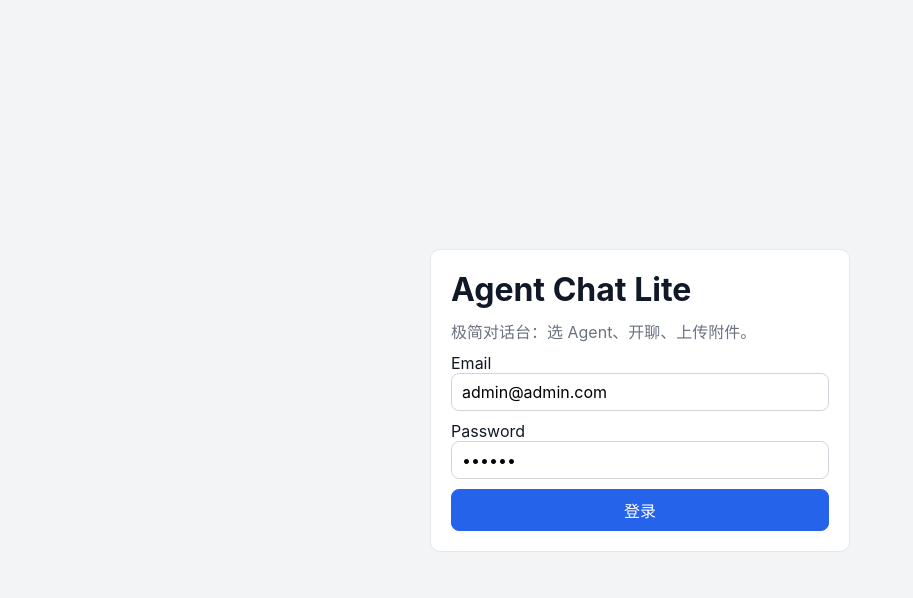
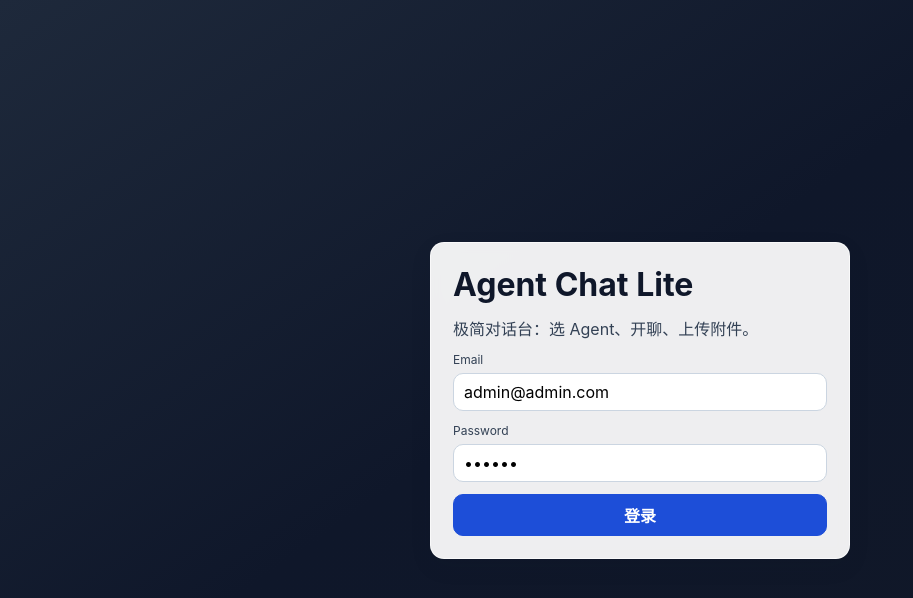
Before and after one commit to liuqinggh/SkillStack, a React (Vite) app in the folder demo-frontend/agent-chat-lite/: page / in a window 1280 px wide. Shown: the top 598 px of the page, without its empty margins (0-913 px from the left). Built offline with nearby package versions, Linux system fonts and the light colour scheme.

Commit message:
chore: auto commit after Claude edit

```diff
--- a/demo-frontend/agent-chat-lite/src/styles.css
+++ b/demo-frontend/agent-chat-lite/src/styles.css
@@ -1,7 +1,7 @@
 :root {
   font-family: Inter, system-ui, -apple-system, Segoe UI, Roboto, sans-serif;
-  color: #111827;
-  background: #f3f4f6;
+  color: #0f172a;
+  background: radial-gradient(circle at 20% 10%, #dbeafe 0, #eff6ff 35%, #f8fafc 100%);
 }
 
 * {
@@ -12,12 +12,16 @@ body {
   margin: 0;
 }
 
+.auth-page {
+  background: linear-gradient(145deg, #1e293b, #0f172a 45%, #111827);
+}
+
 .page {
   display: grid;
   grid-template-columns: 320px 1fr;
-  gap: 12px;
+  gap: 14px;
   height: 100vh;
-  padding: 12px;
+  padding: 14px;
 }
 
 .page.centered {
@@ -27,9 +31,14 @@ body {
 }
 
 .card {
-  background: #fff;
-  border: 1px solid #e5e7eb;
-  border-radius: 10px;
+  background: #ffffff;
+  border: 1px solid #dbe3ef;
+  border-radius: 14px;
+  box-shadow: 0 8px 22px rgba(15, 23, 42, 0.08);
+}
+
+.glass {
+  backdrop-filter: blur(6px);
 }
 
 .sidebar {
@@ -50,10 +59,16 @@ body {
 }
 
 .chat-header {
-  padding: 12px;
+  padding: 14px;
   display: flex;
   justify-content: space-between;
   align-items: center;
+}
+
+.subtle {
+  margin: 4px 0 0;
+  color: #64748b;
+  font-size: 12px;
 }
 
 .messages {
@@ -64,6 +79,19 @@ body {
   gap: 10px;
 }
 
+.msg {
+  display: flex;
+  flex-direction: column;
+}
+
+.msg.user {
+  align-items: flex-end;
+}
+
+.msg.assistant {
+  align-items: flex-start;
+}
+
 .msg .role {
   font-size: 12px;
   color: #6b7280;
@@ -72,53 +100,76 @@ body {
 
 .bubble {
   padding: 10px 12px;
-  border-radius: 10px;
+  border-radius: 14px;
   max-width: min(80ch, 100%);
   white-space: pre-wrap;
   word-break: break-word;
+  line-height: 1.45;
+  border: 1px solid transparent;
 }
 
 .msg.user .bubble {
-  background: #dbeafe;
+  background: linear-gradient(135deg, #2563eb, #1d4ed8);
+  color: #ffffff;
+  border-color: #1d4ed8;
 }
 
 .msg.assistant .bubble {
-  background: #eef2ff;
+  background: #f8fafc;
+  border-color: #e2e8f0;
 }
 
 .composer {
-  padding: 10px;
-  display: flex;
+  padding: 12px;
+  display: grid;
   gap: 8px;
 }
 
 input,
+textarea,
 select,
 button {
   font: inherit;
 }
 
 input,
+textarea,
 select {
   width: 100%;
-  border: 1px solid #d1d5db;
-  border-radius: 8px;
+  border: 1px solid #cbd5e1;
+  border-radius: 10px;
   padding: 8px 10px;
+  background: #ffffff;
+}
+
+textarea {
+  resize: vertical;
+  min-height: 74px;
 }
 
 button {
-  border: 1px solid #2563eb;
-  background: #2563eb;
+  border: 1px solid #1d4ed8;
+  background: #1d4ed8;
   color: #fff;
-  border-radius: 8px;
+  border-radius: 10px;
   padding: 8px 12px;
   cursor: pointer;
+  transition: transform 120ms ease, box-shadow 120ms ease;
+}
+
+button:hover:not(:disabled) {
+  transform: translateY(-1px);
+  box-shadow: 0 4px 12px rgba(37, 99, 235, 0.25);
 }
 
 button.secondary {
-  border-color: #d1d5db;
+  border-color: #cbd5e1;
   background: #fff;
-  color: #111827;
+  color: #0f172a;
+}
+
+.primary {
+  font-weight: 600;
 }
 
 button:disabled {
@@ -146,21 +197,23 @@ button:disabled {
 .list li button {
   width: 100%;
   text-align: left;
-  border: 1px solid #d1d5db;
+  border: 1px solid #d8e0ec;
   background: #fff;
-  color: #111827;
+  color: #0f172a;
 }
 
 .list li button.active {
-  border-color: #2563eb;
+  border-color: #1d4ed8;
   background: #eff6ff;
 }
 
 .login {
   width: min(420px, 92vw);
-  padding: 20px;
+  padding: 22px;
   display: grid;
-  gap: 10px;
+  gap: 12px;
+  background: rgba(255, 255, 255, 0.93);
+  border-color: rgba(255, 255, 255, 0.7);
 }
 
 .login h1 {
@@ -169,7 +222,17 @@ button:disabled {
 
 .hint {
   margin: 0;
-  color: #6b7280;
+  color: #334155;
+}
+
+.field {
+  display: grid;
+  gap: 6px;
+}
+
+.field > span {
+  font-size: 12px;
+  color: #334155;
 }
 
 .empty {
@@ -178,9 +241,64 @@ button:disabled {
 }
 
 .error {
-  margin: 0;
+  margin: 6px 0 0;
   color: #b91c1c;
   font-size: 14px;
+}
+
+.composer-row {
+  display: flex;
+  align-items: center;
+  justify-content: space-between;
+  gap: 8px;
+}
+
+.file-picker {
+  position: relative;
+  display: inline-flex;
+  align-items: center;
+  justify-content: center;
+  border: 1px solid #cbd5e1;
+  border-radius: 10px;
+  padding: 8px 12px;
+  background: #ffffff;
+  color: #0f172a;
+  cursor: pointer;
+  font-size: 14px;
+}
+
+.file-picker input {
+  position: absolute;
+  opacity: 0;
+  inset: 0;
+  cursor: pointer;
+}
+
+.picked-files,
+.files {
+  margin-top: 6px;
+  display: grid;
+  gap: 6px;
+}
+
+.file-row {
+  display: grid;
+  gap: 2px;
+}
+
+.file-name {
+  font-size: 13px;
+  color: #334155;
+}
+
+.file-path {
+  font-size: 12px;
+  color: #0f766e;
+  background: #f0fdfa;
+  border: 1px solid #99f6e4;
+  border-radius: 8px;
+  padding: 3px 6px;
+  overflow-wrap: anywhere;
 }
 
 @media (max-width: 900px) {
```
